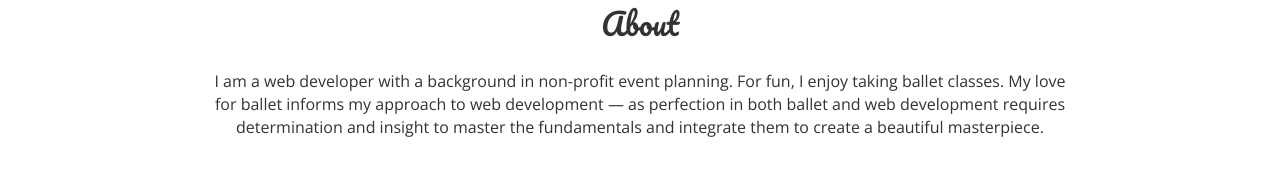
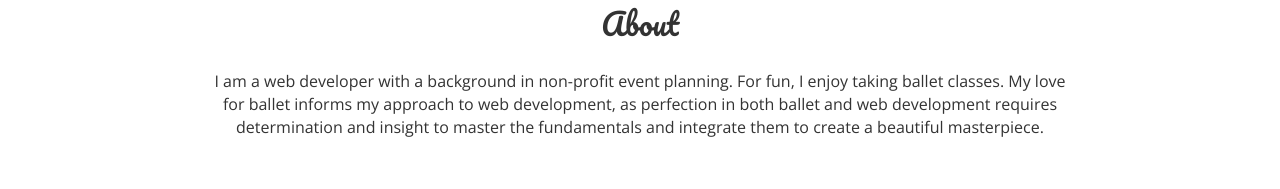
Before and after one commit to jenniferabowd/jenniferabowd.github.io, a plain HTML site: page index.html in a window 1280 px wide. Shown: the part 426-615 px from the top of the page. Drawn offline with nearby package versions, Linux system fonts and the light colour scheme.

Commit message:
updated bio

```diff
--- a/index.html
+++ b/index.html
@@ -50,7 +50,7 @@
       <h2>About</h2>
       </br>
       <p>
-        I am a web developer with a background in non-profit event planning. For fun, I enjoy taking ballet classes. My love for ballet informs my approach to web development — as perfection in both ballet and web development requires determination and insight to master the fundamentals and integrate them to create a beautiful masterpiece.
+        I am a web developer with a background in non-profit event planning. For fun, I enjoy taking ballet classes. My love for ballet informs my approach to web development, as perfection in both ballet and web development requires determination and insight to master the fundamentals and integrate them to create a beautiful masterpiece.
       </p>
     </section>
   </article>
```
